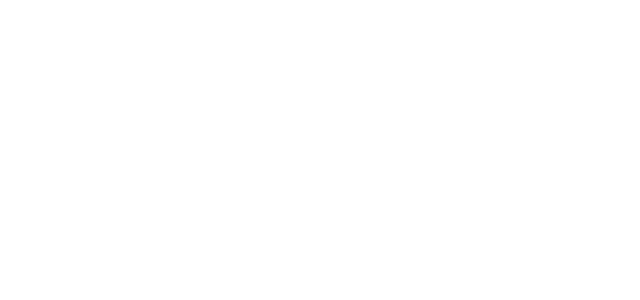
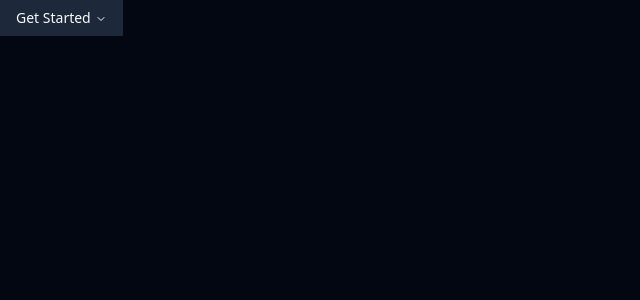
Before and after one commit to dwarbler/CS128H-Course-Website, a React (Vite) app in the folder cs128h-course-website/: page /home in a window 1280 px wide. Shown: the top 300 px of the page, without its empty margins (0-640 px from the left). Built offline with nearby package versions, Linux system fonts and the light colour scheme.

Commit message:
Style(Navbar): Start working on the Navbar and testing with react-router and Shadcn

```diff
--- a/cs128h-course-website/index.css
+++ b/cs128h-course-website/index.css
@@ -1,6 +1,53 @@
 @tailwind base;
 @tailwind components;
 @tailwind utilities;
+
+@layer base {
+  :root {
+    --background: 224 71% 4%;
+    --foreground: 213 31% 91%;
+    --muted: 223 47% 11%;
+    --muted-foreground: 215.4 16.3% 56.9%;
+    --accent: 216 34% 17%;
+    --accent-foreground: 210 40% 98%;
+    --popover: 224 71% 4%;
+    --popover-foreground: 215 20.2% 65.1%;
+    --border: 216 34% 17%;
+    --input: 216 34% 17%;
+    --card: 224 71% 4%;
+    --card-foreground: 213 31% 91%;
+    --primary: 210 40% 98%;
+    --primary-foreground: 222.2 47.4% 1.2%;
+    --secondary: 222.2 47.4% 11.2%;
+    --secondary-foreground: 210 40% 98%;
+    --destructive: 0 63% 31%;
+    --destructive-foreground: 210 40% 98%;
+    --ring: 216 34% 17%;
+  }
+
+  .light {
+    --background: 0 0% 100%;
+    --foreground: 222.2 47.4% 11.2%;
+    --muted: 210 40% 96.1%;
+    --muted-foreground: 215.4 16.3% 46.9%;
+    --popover: 0 0% 100%;
+    --popover-foreground: 222.2 47.4% 11.2%;
+    --border: 214.3 31.8% 91.4%;
+    --input: 214.3 31.8% 91.4%;
+    --card: 0 0% 100%;
+    --card-foreground: 222.2 47.4% 11.2%;
+    --primary: 222.2 47.4% 11.2%;
+    --primary-foreground: 210 40% 98%;
+    --secondary: 210 40% 96.1%;
+    --secondary-foreground: 222.2 47.4% 11.2%;
+    --accent: 210 40% 96.1%;
+    --accent-foreground: 222.2 47.4% 11.2%;
+    --destructive: 0 100% 50%;
+    --destructive-foreground: 210 40% 98%;
+    --ring: 215 20.2% 65.1%;
+    --radius: 0.5rem;
+  }
+}
 
 @layer base {
   * {
--- a/cs128h-course-website/package.json
+++ b/cs128h-course-website/package.json
@@ -10,6 +10,7 @@
     "preview": "vite preview"
   },
   "dependencies": {
+    "@radix-ui/react-navigation-menu": "^1.2.4",
     "class-variance-authority": "^0.7.1",
     "clsx": "^2.1.1",
     "lucide-react": "^0.474.0",
--- a/cs128h-course-website/src/components/Navbar.tsx
+++ b/cs128h-course-website/src/components/Navbar.tsx
@@ -1,5 +1,47 @@
-import courseLogo from "../assets/logo.png"
-import { Link } from "react-router-dom"
+"use client"
+
+import * as React from "react"
+import { cn } from "@/lib/utils"
+import {
+    NavigationMenu,
+    NavigationMenuContent,
+    NavigationMenuIndicator,
+    NavigationMenuItem,
+    NavigationMenuLink,
+    NavigationMenuList,
+    NavigationMenuTrigger,
+    NavigationMenuViewport,
+} from "@/components/ui/navigation-menu"
+import { navigationMenuTriggerStyle } from "@/components/ui/navigation-menu"
+
+
+const ListItem = React.forwardRef<
+    React.ElementRef<"a">,
+    React.ComponentPropsWithoutRef<"a">
+>(({ className, title, children, ...props }, ref) => {
+    return (
+        <li>
+            <NavigationMenuLink asChild>
+                <a
+                    ref={ref}
+                    className={cn(
+                        "block select-none space-y-1 rounded-md p-3 leading-none no-underline outline-none transition-colors hover:bg-accent hover:text-accent-foreground focus:bg-accent focus:text-accent-foreground",
+                        className
+                    )}
+                    {...props}
+                >
+                    <div className="text-sm font-medium leading-none">{title}</div>
+                    <p className="line-clamp-2 text-sm leading-snug text-muted-foreground">
+                        {children}
+                    </p>
+                </a>
+            </NavigationMenuLink>
+        </li>
+    )
+})
+ListItem.displayName = "ListItem"
+
+
 
 export default function Navbar(): JSX.Element {
     /**
@@ -11,15 +53,36 @@
      * @returns JSX With React Router Links to site subpages
      */
     return (
-        <nav className="navBar">
-            <img className="logo" src={courseLogo} alt="CS128H Logo"></img>
-            <div className="links">
-                <Link to="/">home()</Link>
-                <Link to="/CourseInfo">course_info()</Link>
-                <Link to="/Lectures">lectures()</Link>
-                <Link to="/Grades">grades()</Link>
-                <Link to="/Staff">staff()</Link>
-            </div>
-        </nav>
+        <NavigationMenu>
+            <NavigationMenuList>
+                <NavigationMenuItem>
+                    <NavigationMenuTrigger>Get Started</NavigationMenuTrigger>
+                    <NavigationMenuContent>
+                        <ul className="grid w-[400px] gap-3 p-4 md:w-[500px] md:grid-cols-2 lg:w-[600px]">
+                            <li>
+                                <ListItem href="/" title="Home">
+                                    The Home Page
+                                </ListItem>
+                            </li>
+                            <li>
+                                <ListItem href="/CourseInfo" title="Course Info">
+                                    The Course Info Page
+                                </ListItem>
+                            </li>
+                        </ul>
+                    </NavigationMenuContent>
+                </NavigationMenuItem>
+            </NavigationMenuList>
+        </NavigationMenu>
+        // <nav className="navBar">
+        //     <img className="logo" src={courseLogo} alt="CS128H Logo"></img>
+        //     <div className="links">
+        //         <Link to="/">home()</Link>
+        //         <Link to="/CourseInfo">course_info()</Link>
+        //         <Link to="/Lectures">lectures()</Link>
+        //         <Link to="/Grades">grades()</Link>
+        //         <Link to="/Staff">staff()</Link>
+        //     </div>
+        // </nav>
     )
 }
--- /dev/null
+++ b/cs128h-course-website/src/components/ui/navigation-menu.tsx
@@ -0,0 +1,128 @@
+import * as React from "react"
+import * as NavigationMenuPrimitive from "@radix-ui/react-navigation-menu"
+import { cva } from "class-variance-authority"
+import { ChevronDown } from "lucide-react"
+
+import { cn } from "@/lib/utils"
+
+const NavigationMenu = React.forwardRef<
+  React.ElementRef<typeof NavigationMenuPrimitive.Root>,
+  React.ComponentPropsWithoutRef<typeof NavigationMenuPrimitive.Root>
+>(({ className, children, ...props }, ref) => (
+  <NavigationMenuPrimitive.Root
+    ref={ref}
+    className={cn(
+      "relative z-10 flex max-w-max flex-1 items-center justify-center",
+      className
+    )}
+    {...props}
+  >
+    {children}
+    <NavigationMenuViewport />
+  </NavigationMenuPrimitive.Root>
+))
+NavigationMenu.displayName = NavigationMenuPrimitive.Root.displayName
+
+const NavigationMenuList = React.forwardRef<
+  React.ElementRef<typeof NavigationMenuPrimitive.List>,
+  React.ComponentPropsWithoutRef<typeof NavigationMenuPrimitive.List>
+>(({ className, ...props }, ref) => (
+  <NavigationMenuPrimitive.List
+    ref={ref}
+    className={cn(
+      "group flex flex-1 list-none items-center justify-center space-x-1",
+      className
+    )}
+    {...props}
+  />
+))
+NavigationMenuList.displayName = NavigationMenuPrimitive.List.displayName
+
+const NavigationMenuItem = NavigationMenuPrimitive.Item
+
+const navigationMenuTriggerStyle = cva(
+  "group inline-flex h-9 w-max items-center justify-center rounded-md bg-background px-4 py-2 text-sm font-medium transition-colors hover:bg-accent hover:text-accent-foreground focus:bg-accent focus:text-accent-foreground focus:outline-none disabled:pointer-events-none disabled:opacity-50 data-[active]:bg-accent/50 data-[state=open]:bg-accent/50"
+)
+
+const NavigationMenuTrigger = React.forwardRef<
+  React.ElementRef<typeof NavigationMenuPrimitive.Trigger>,
+  React.ComponentPropsWithoutRef<typeof NavigationMenuPrimitive.Trigger>
+>(({ className, children, ...props }, ref) => (
+  <NavigationMenuPrimitive.Trigger
+    ref={ref}
+    className={cn(navigationMenuTriggerStyle(), "group", className)}
+    {...props}
+  >
+    {children}{" "}
+    <ChevronDown
+      className="relative top-[1px] ml-1 h-3 w-3 transition duration-300 group-data-[state=open]:rotate-180"
+      aria-hidden="true"
+    />
+  </NavigationMenuPrimitive.Trigger>
+))
+NavigationMenuTrigger.displayName = NavigationMenuPrimitive.Trigger.displayName
+
+const NavigationMenuContent = React.forwardRef<
+  React.ElementRef<typeof NavigationMenuPrimitive.Content>,
+  React.ComponentPropsWithoutRef<typeof NavigationMenuPrimitive.Content>
+>(({ className, ...props }, ref) => (
+  <NavigationMenuPrimitive.Content
+    ref={ref}
+    className={cn(
+      "left-0 top-0 w-full data-[motion^=from-]:animate-in data-[motion^=to-]:animate-out data-[motion^=from-]:fade-in data-[motion^=to-]:fade-out data-[motion=from-end]:slide-in-from-right-52 data-[motion=from-start]:slide-in-from-left-52 data-[motion=to-end]:slide-out-to-right-52 data-[motion=to-start]:slide-out-to-left-52 md:absolute md:w-auto ",
+      className
+    )}
+    {...props}
+  />
+))
+NavigationMenuContent.displayName = NavigationMenuPrimitive.Content.displayName
+
+const NavigationMenuLink = NavigationMenuPrimitive.Link
+
+const NavigationMenuViewport = React.forwardRef<
+  React.ElementRef<typeof NavigationMenuPrimitive.Viewport>,
+  React.ComponentPropsWithoutRef<typeof NavigationMenuPrimitive.Viewport>
+>(({ className, ...props }, ref) => (
+  <div className={cn("absolute left-0 top-full flex justify-center")}>
+    <NavigationMenuPrimitive.Viewport
+      className={cn(
+        "origin-top-center relative mt-1.5 h-[var(--radix-navigation-menu-viewport-height)] w-full overflow-hidden rounded-md border bg-popover text-popover-foreground shadow data-[state=open]:animate-in data-[state=closed]:animate-out data-[state=closed]:zoom-out-95 data-[state=open]:zoom-in-90 md:w-[var(--radix-navigation-menu-viewport-width)]",
+        className
+      )}
+      ref={ref}
+      {...props}
+    />
+  </div>
+))
+NavigationMenuViewport.displayName =
+  NavigationMenuPrimitive.Viewport.displayName
+
+const NavigationMenuIndicator = React.forwardRef<
+  React.ElementRef<typeof NavigationMenuPrimitive.Indicator>,
+  React.ComponentPropsWithoutRef<typeof NavigationMenuPrimitive.Indicator>
+>(({ className, ...props }, ref) => (
+  <NavigationMenuPrimitive.Indicator
+    ref={ref}
+    className={cn(
+      "top-full z-[1] flex h-1.5 items-end justify-center overflow-hidden data-[state=visible]:animate-in data-[state=hidden]:animate-out data-[state=hidden]:fade-out data-[state=visible]:fade-in",
+      className
+    )}
+    {...props}
+  >
+    <div className="relative top-[60%] h-2 w-2 rotate-45 rounded-tl-sm bg-border shadow-md" />
+  </NavigationMenuPrimitive.Indicator>
+))
+NavigationMenuIndicator.displayName =
+  NavigationMenuPrimitive.Indicator.displayName
+
+export {
+  navigationMenuTriggerStyle,
+  NavigationMenu,
+  NavigationMenuList,
+  NavigationMenuItem,
+  NavigationMenuContent,
+  NavigationMenuTrigger,
+  NavigationMenuLink,
+  NavigationMenuIndicator,
+  NavigationMenuViewport,
+}
--- a/cs128h-course-website/src/pages/Home.tsx
+++ b/cs128h-course-website/src/pages/Home.tsx
@@ -1,6 +1,8 @@
+import Navbar from "@/components/Navbar"
 export default function Home(): JSX.Element {
     return (
         <>
+            <Navbar />
         </>
     )
 }
```
Also changed, not shown: cs128h-course-website/components.json, 1 other file (tests, documents, lock files or other folders).
